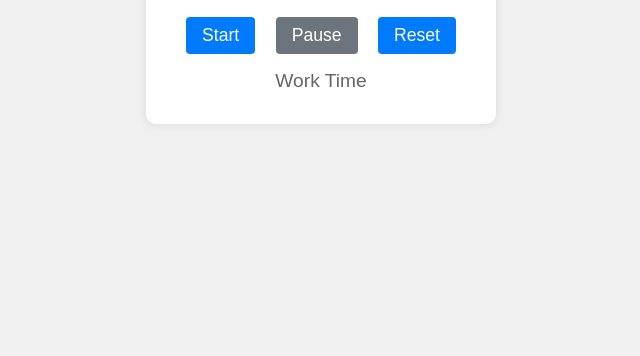
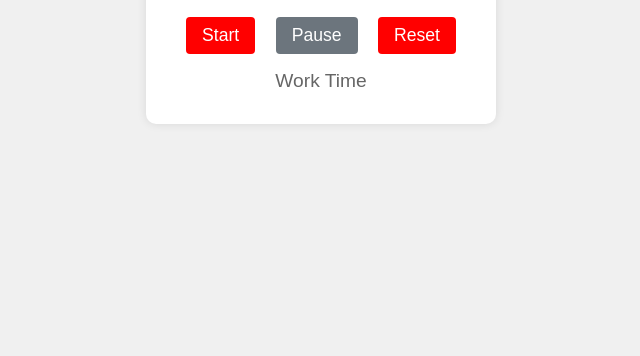
Before and after one commit to seanstews/BYOA-Pomodoro, a plain HTML site: page index.html in a window 1280 px wide. Shown: the part 444-800 px from the top of the page, without its empty margins (319-959 px from the left). Drawn offline with Linux system fonts and the light colour scheme.

Commit message:
changed button to red

```diff
--- a/styles.css
+++ b/styles.css
@@ -68,7 +68,7 @@ body {
 }
 
 #start, #reset {
-    background-color: #007bff;
+    background-color: red;
     color: white;
     border: none;
     padding: 8px 16px;
```
